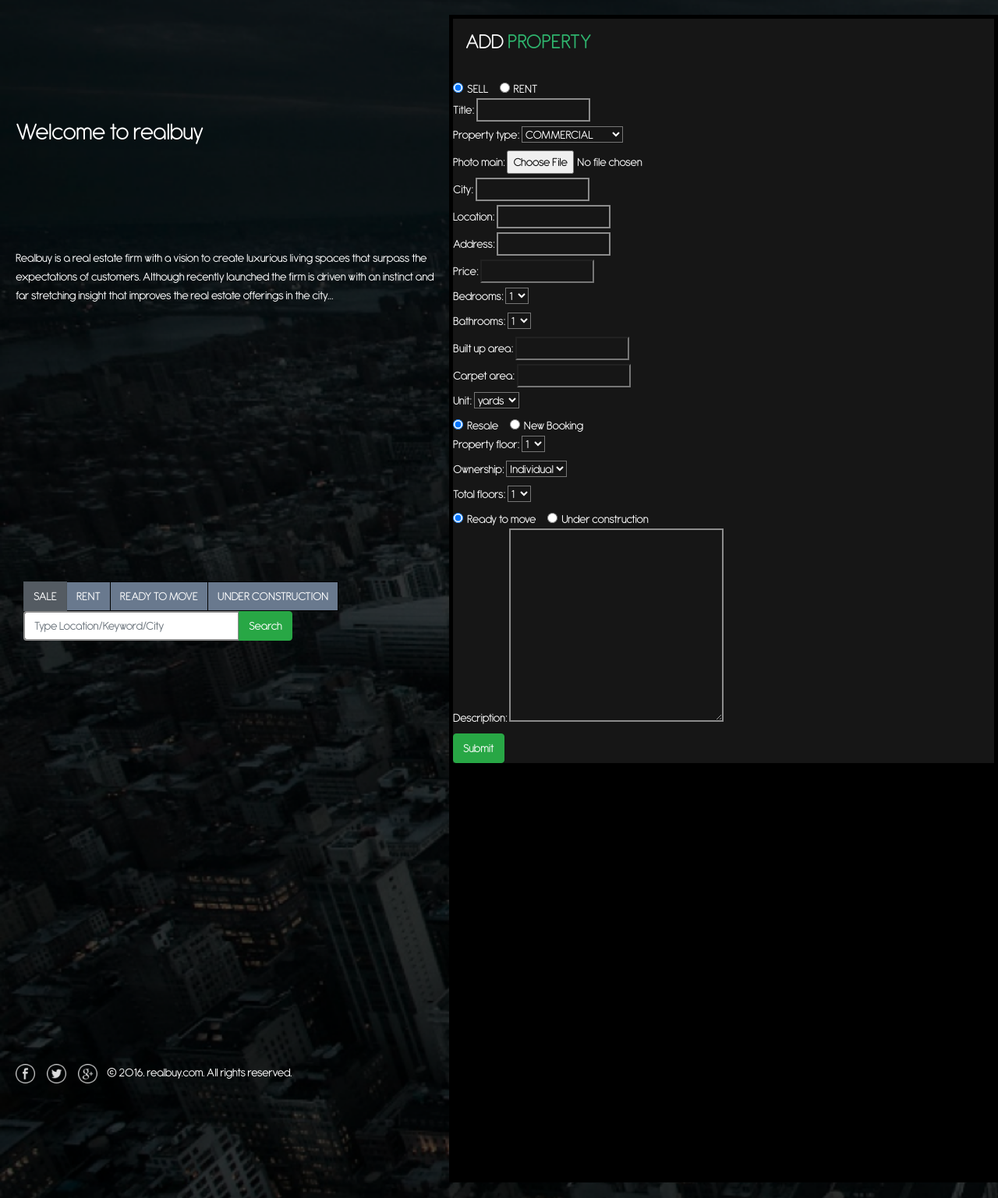
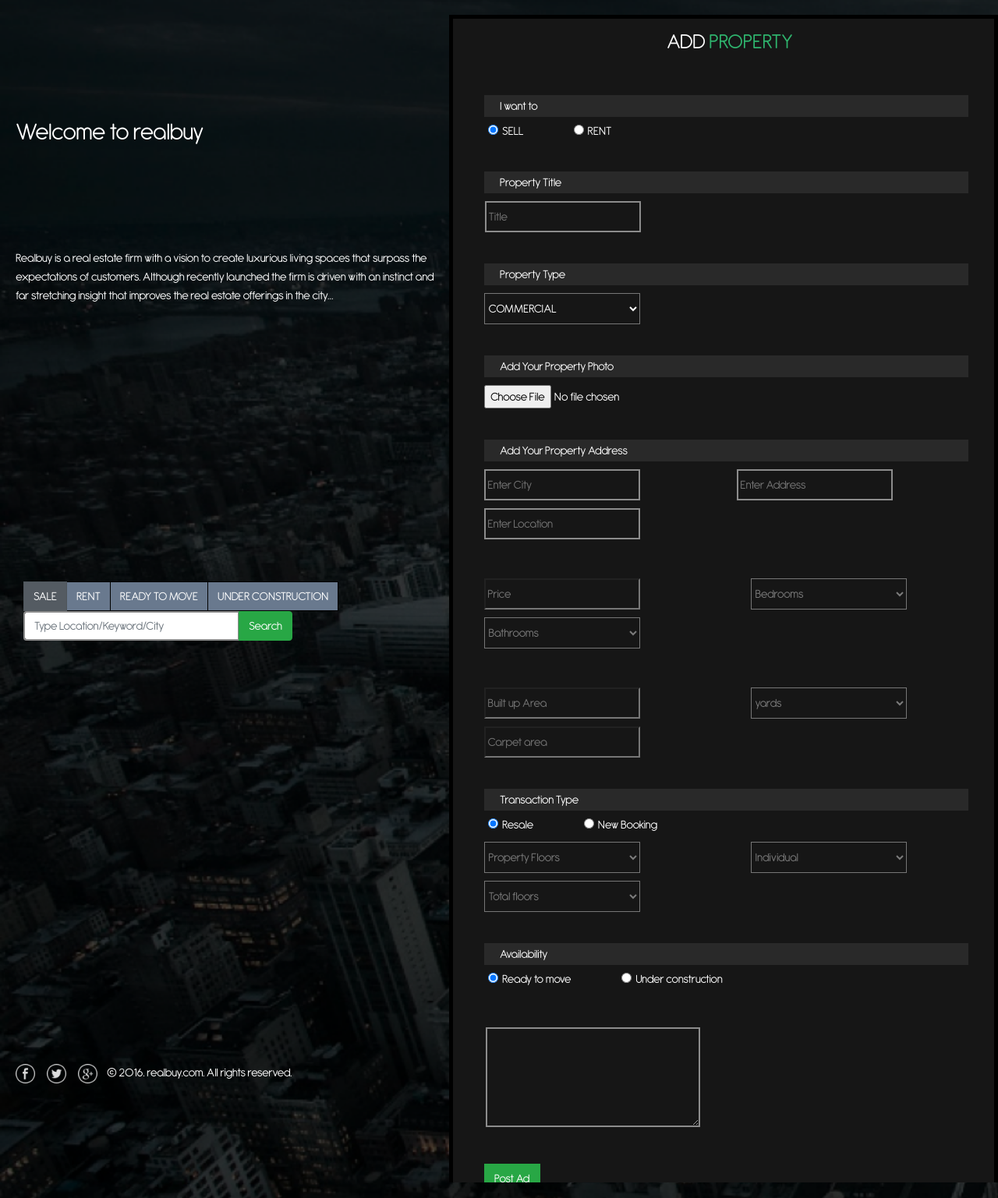
Before and after one commit to VishnuPrasad1998/real-buy, a Django app: page /listings/addlisting/ in a window 1280 px wide; the page is wider, and only the part inside the window is pictured. Shown: the part 191-1728 px from the top of that part at 78% size. Run offline with Django 3.2, Linux system fonts and the light colour scheme; the visitor is signed in with stand-in values (Sample User, id 1); some libraries are stand-ins or nearby versions.

Commit message:
Refactoring done on add property page

```diff
--- a/realbuy/static/css/style.css
+++ b/realbuy/static/css/style.css
@@ -282,3 +282,13 @@ html {
   padding: 3px 6px;
   border-radius: 0px;
 }
+.blockbackground {
+  background-color: rgba(41, 41, 41, 1);
+  color: white;
+  width: 95%;
+  height: auto;
+  margin-left: 20px;
+  padding-left: 20px;
+  padding-top: 2px;
+  padding-bottom: 2px;
+}
--- a/templates/listings/addlisting.html
+++ b/templates/listings/addlisting.html
@@ -16,21 +16,22 @@
     <div class="grid-container" id="contentmain">
         <div class="About" id="abt">
           <div class="contact">
-            <h3 id="aboutheading"><span style="color: #ffffff;">ADD </span>PROPERTY</h3><br />
+            <h3 id="aboutheading" style="text-align: center;"><span style="color: #ffffff;">ADD </span>PROPERTY</h3><br />
             <form
             enctype="multipart/form-data"
             id="id_ajax_upload_form" method="POST"
             novalidate="">
               {% csrf_token %}
-              <div>
+              <div style="padding: 20px 20px;">
+                <div class="blockbackground">I want to</div>
                 <div class="form-check-inline">
                   <label class="form-check-label">
-                    <input type="radio" class="form-check-input" name="action_type" value="ONSALE" checked>SELL
+                    <input type="radio" class="form-check-input" name="action_type" value="ONSALE" checked style="margin-left: 25px; margin-top: 10px;">SELL
                   </label>
                 </div>
                 <div class="form-check-inline">
                   <label class="form-check-label">
-                    <input type="radio" class="form-check-input" name="action_type" value="ONRENT">RENT
+                    <input type="radio" class="form-check-input" name="action_type" value="ONRENT" style="margin-left: 50px;">RENT
                   </label>
                 </div>
               </div>
@@ -44,15 +45,17 @@
                 </select> -->
 
 
-              <div>
-                <label for="id_title">Title:</label>
-                <input type="text" name="title" maxlength="200" required="" id="id_title" minlength="8">
+                <div style="padding: 20px 20px;">
+                <div class="blockbackground">Property Title</div>
+                <label for="id_title" style="margin-left: 25px;"></label>
+                <input type="text" placeholder="Title" name="title" maxlength="200" required="" id="id_title" minlength="8" style="margin-left: -6px; margin-top: 10px; height: 40px; width: 200px;" >
                 <span id="nameerror" class="text-danger font-weight-bold"></span>
-              </div>
+                </div>
 
-              <div>
-                <label for="id_property_type">Property type:</label>
-                <select name="property_type" required="" id="id_property_type" style="background-color: #161616; color: #FFFFFF;">
+              <div style="padding: 20px 20px;">
+                <div class="blockbackground">Property Type</div>
+                <label for="id_property_type"></label>
+                <select name="property_type" required="" id="id_property_type" style="background-color: #161616; color: #FFFFFF; margin-top: 10px; margin-left: 18px; width: 200px; height: 40px;">
                   <option value="COMMERCIAL" selected>COMMERCIAL</option>
                   <option value="FURNISHED HOME">FURNISHED HOME</option>
                   <option value="LAND AND PLOT">LAND &amp; PLOT</option>
@@ -60,36 +63,141 @@
                 </select>
               </div>
 
-              <div>
-                <label for="id_photo_main">Photo main:</label>
-                <input type="file" name="photo_main" accept="image/*" required="" id="id_photo_main">
+              <div style="padding: 20px 20px;">
+                <div class="blockbackground">Add Your Property Photo</div>
+                <input type="file" name="photo_main" accept="image/*" required="" id="id_photo_main" style="margin-left: 20px; margin-top: 10px;">
               </div>
 
-              <div>
-                <label for="id_city">City:</label>
-                <input type="text" name="city" maxlength="100" required="" id="id_city">
+              <div style="padding: 20px 20px;">
+              <div class="blockbackground">Add Your Property Address</div>
+              <div class="row">
+                <div class="col-md-6">
+                  <label for="id_city"></label>
+                  <input type="text" name="city" placeholder="Enter City" maxlength="100" required="" id="id_city" style="margin-left: 18px; margin-top: 10px; height: 40px; width: 200px;">
+                </div>
+                <div class="col-md-6">
+                  <label for="id_address"></label>
+                  <input type="text" name="address" placeholder="Enter Address" maxlength="200" required="" id="id_address" style="margin-top: 10px; height: 40px; width: 200px;">
+                </div>
+              </div>
+              <div class="row">
+              <div class="col-md-6">
+                <label for="id_location"></label>
+                <input type="text" name="location" placeholder="Enter Location"  maxlength="200" required="" id="id_location" style="margin-left: 18px; margin-top: 10px; height: 40px; width: 200px;">
+              </div>
+            </div>
+
+            </div>
+
+            <div style="padding: 20px 20px;">
+              <div class="row">
+                <div class="col-md-6">
+                  <label for="id_price"></label>
+                  <input type="number" placeholder="Price" name="price" step="any" required="" id="id_price" style="background-color: #161616; color: #FFFFFF; margin-top: 10px; margin-left: 18px; width: 200px; height: 40px;">
+                </div>
+                <div class="col-md-6">
+                  <label for="id_bedrooms"></label>
+                  <select name="bedrooms" required="" id="id_bedrooms" style="background-color: #161616; color: #7b7b7b; margin-top: 10px; margin-left: 18px; width: 200px; height: 40px;">
+                    <option value="" selected style="color: #FFFFFF;">Bedrooms</option>
+                    <option value="1">1</option>
+
+                    <option value="2">2</option>
+
+                    <option value="3">3</option>
+
+                    <option value="4">4</option>
+
+                    <option value="5">5</option>
+
+                    <option value="6">6</option>
+
+                    <option value="7">7</option>
+
+                  </select>
+                </div>
+              </div>
+              <div class="row">
+              <div class="col-md-6">
+                <label for="id_bathrooms"></label>
+                <select name="bathrooms" required="" id="id_bathrooms" style="background-color: #161616; color: #7b7b7b; margin-top: 10px; margin-left: 18px; width: 200px; height: 40px;">
+                  <option value="" selected style="color: #7b7b7b;">Bathrooms</option>
+                  <option value="1">1</option>
+
+                  <option value="2">2</option>
+
+                  <option value="3">3</option>
+
+                  <option value="4">4</option>
+
+                  <option value="5">5</option>
+
+                  <option value="6">6</option>
+
+                  <option value="7">7</option>
+
+              </select>
+            </div>
+          </div>
+          </div>
+              <div style="padding: 20px 20px;">
+                <div class="row">
+              <div class="col-md-6">
+                <label for="id_built_up_area"></label>
+                <input type="number" name="built_up_area" placeholder="Built up Area" step="any" required="" id="id_built_up_area" style="background-color: #161616; color: #FFFFFF; margin-top: 10px; margin-left: 18px; width: 200px; height: 40px;">
+              </div>
+              <div class="col-md-6">
+                <label for="id_unit"></label>
+                <select name="unit" required="" id="id_unit" style="background-color: #161616; color: #7b7b7b; margin-top: 10px; margin-left: 18px; width: 200px; height: 40px;">
+
+                  <option value="" selected>Unit</option>
+                  <option value="yards" selected>yards</option>
+
+                  <option value="cents">cents</option>
+
+                  <option value="acres">acres</option>
+
+                </select>
               </div>
 
-              <div>
-                <label for="id_location">Location:</label>
-                <input type="text" name="location" maxlength="200" required="" id="id_location">
-              </div>
+            </div>
+            <div class="row">
+            <div class="col-md-6">
+              <label for="id_carpet_area"></label>
+              <input type="number" name="carpet_area"  placeholder="Carpet area" step="any" required="" id="id_carpet_area" style="background-color: #161616; color: #FFFFFF; margin-top: 10px; margin-left: 18px; width: 200px; height: 40px;">
+            </div>
+          </div>
+            </div>
+              <!-- <div>
+                <label for="id_transaction_type">Transaction type:</label>
+                <select name="transaction_type" required="" id="id_transaction_type" style="background-color: #161616; color: #FFFFFF;">
 
-              <div>
-                <label for="id_address">Address:</label>
-                <input type="text" name="address" maxlength="200" required="" id="id_address">
-              </div>
+                  <option value="Resale" selected>Resale</option>
 
-              <div>
-                <label for="id_price">Price:</label>
-                <input type="number" name="price" step="any" required="" id="id_price" style="background-color: #161616; color: #FFFFFF;">
-              </div>
+                  <option value="new">New Booking</option>
 
-              <div>
-                <label for="id_bedrooms">Bedrooms:</label>
-                <select name="bedrooms" required="" id="id_bedrooms" style="background-color: #161616; color: #FFFFFF;">
+                </select>
+              </div> -->
+              <div style="padding: 20px 20px;">
+                <div class="blockbackground">Transaction Type</div>
+                <div class="form-check-inline">
+                  <label class="form-check-label">
+                    <input type="radio" class="form-check-input" name="transaction_type" value="Resale" checked  style="margin-left: 25px; margin-top: 10px;">Resale
+                  </label>
+                </div>
+                <div class="form-check-inline">
+                  <label class="form-check-label">
+                    <input type="radio" class="form-check-input" name="transaction_type" value="new"  style="margin-left: 50px; margin-top: 10px;">New Booking
+                  </label>
+                </div>
 
-                  <option value="1" selected>1</option>
+
+              <div class="row">
+              <div class="col-md-6">
+                <label for="id_property_floor"></label>
+                <select name="property_floor" required="" id="id_property_floor" style="background-color: #161616; color: #7b7b7b; margin-top: 10px; margin-left: 18px; width: 200px; height: 40px;">
+
+                  <option value="" selected>Property Floors</option>
+                  <option value="1">1</option>
 
                   <option value="2">2</option>
 
@@ -106,78 +214,26 @@
                 </select>
               </div>
 
-              <div>
-                <label for="id_bathrooms">Bathrooms:</label>
-                <select name="bathrooms" required="" id="id_bathrooms" style="background-color: #161616; color: #FFFFFF;">
+              <div class="col-md-6">
+                <label for="id_ownership"></label>
+                <select name="ownership" required="" id="id_ownership" style="background-color: #161616; color: #7b7b7b; margin-top: 10px; margin-left: 18px; width: 200px; height: 40px;">
 
-                  <option value="1" selected>1</option>
+                  <option value="" selected>Ownership</option>
+                  <option value="Individual" selected>Individual</option>
 
-                  <option value="2">2</option>
-
-                  <option value="3">3</option>
-
-                  <option value="4">4</option>
-
-                  <option value="5">5</option>
-
-                  <option value="6">6</option>
-
-                  <option value="7">7</option>
-
-              </select>
-            </div>
-
-              <div>
-                <label for="id_built_up_area">Built up area:</label>
-                <input type="number" name="built_up_area" step="any" required="" id="id_built_up_area" style="background-color: #161616; color: #FFFFFF;">
-              </div>
-
-              <div>
-                <label for="id_carpet_area">Carpet area:</label>
-                <input type="number" name="carpet_area" step="any" required="" id="id_carpet_area" style="background-color: #161616; color: #FFFFFF;">
-              </div>
-
-              <div>
-                <label for="id_unit">Unit:</label>
-                <select name="unit" required="" id="id_unit" style="background-color: #161616; color: #FFFFFF;">
-
-                  <option value="yards" selected>yards</option>
-
-                  <option value="cents">cents</option>
-
-                  <option value="acres">acres</option>
+                  <option value="Joint">Joint</option>
 
                 </select>
               </div>
+            </div>
+            <div class="row">
+              <div class="col-md-6">
+                <label for="id_total_floors"></label>
+                <select name="total_floors" required="" id="id_total_floors" style="background-color: #161616; color: #7b7b7b; margin-top: 10px; margin-left: 18px; width: 200px; height: 40px;">
 
-              <!-- <div>
-                <label for="id_transaction_type">Transaction type:</label>
-                <select name="transaction_type" required="" id="id_transaction_type" style="background-color: #161616; color: #FFFFFF;">
+                  <option value="" selected>Total floors</option>
 
-                  <option value="Resale" selected>Resale</option>
-
-                  <option value="new">New Booking</option>
-
-                </select>
-              </div> -->
-              <div>
-                <div class="form-check-inline">
-                  <label class="form-check-label">
-                    <input type="radio" class="form-check-input" name="transaction_type" value="Resale" checked>Resale
-                  </label>
-                </div>
-                <div class="form-check-inline">
-                  <label class="form-check-label">
-                    <input type="radio" class="form-check-input" name="transaction_type" value="new">New Booking
-                  </label>
-                </div>
-              </div>
-
-              <div>
-                <label for="id_property_floor">Property floor:</label>
-                <select name="property_floor" required="" id="id_property_floor" style="background-color: #161616; color: #FFFFFF;">
-
-                  <option value="1" selected>1</option>
+                  <option value="1">1</option>
 
                   <option value="2">2</option>
 
@@ -193,47 +249,18 @@
 
                 </select>
               </div>
-
-              <div>
-                <label for="id_ownership">Ownership:</label>
-                <select name="ownership" required="" id="id_ownership" style="background-color: #161616; color: #FFFFFF;">
-
-                  <option value="Individual" selected>Individual</option>
-
-                  <option value="Joint">Joint</option>
-
-                </select>
-              </div>
-
-              <div>
-                <label for="id_total_floors">Total floors:</label>
-                <select name="total_floors" required="" id="id_total_floors" style="background-color: #161616; color: #FFFFFF;">
-
-                  <option value="1" selected>1</option>
-
-                  <option value="2">2</option>
-
-                  <option value="3">3</option>
-
-                  <option value="4">4</option>
-
-                  <option value="5">5</option>
-
-                  <option value="6">6</option>
-
-                  <option value="7">7</option>
-
-                </select>
-              </div>
-              <div>
+            </div>
+          </div>
+          <div style="padding: 20px 20px;">
+            <div class="blockbackground">Availability</div>
                 <div class="form-check-inline">
                   <label class="form-check-label">
-                    <input type="radio" class="form-check-input" name="availability" value="ready" checked>Ready to move
+                    <input type="radio" class="form-check-input" name="availability" value="ready" checked style="margin-left: 25px; margin-top: 10px;">Ready to move
                   </label>
                 </div>
                 <div class="form-check-inline">
                   <label class="form-check-label">
-                    <input type="radio" class="form-check-input" name="availability" value="construction">Under construction
+                    <input type="radio" class="form-check-input" name="availability" value="construction" style="margin-left: 50px; margin-top: 10px;">Under construction
                   </label>
                 </div>
               </div>
@@ -246,12 +273,15 @@
 
                 </select>
               </div> -->
-              <div><label for="id_description">Description:</label>
-                <textarea name="description" cols="40" rows="10" id="id_description">
+              <div style="padding: 20px 20px;">
+                <label for="id_description"></label>
+                <textarea name="description" cols="40" rows="5" id="id_description" style="color: #7b7b7b; margin-top: 10px; margin-left: 20px;">
 
                 </textarea>
               </div>
-              <button class="btn btn-success" type="submit">Submit</button>
+              <div style="padding: 20px 20px;">
+              <button class="btn btn-success" type="submit" style="margin-left: 20px; border-radius: 0px;">Post Ad</button><br /><br />
+              </div>
           </form>
           </div>
         </div>
```
Also changed, not shown: static/css/style.css (+9 -0 lines).
